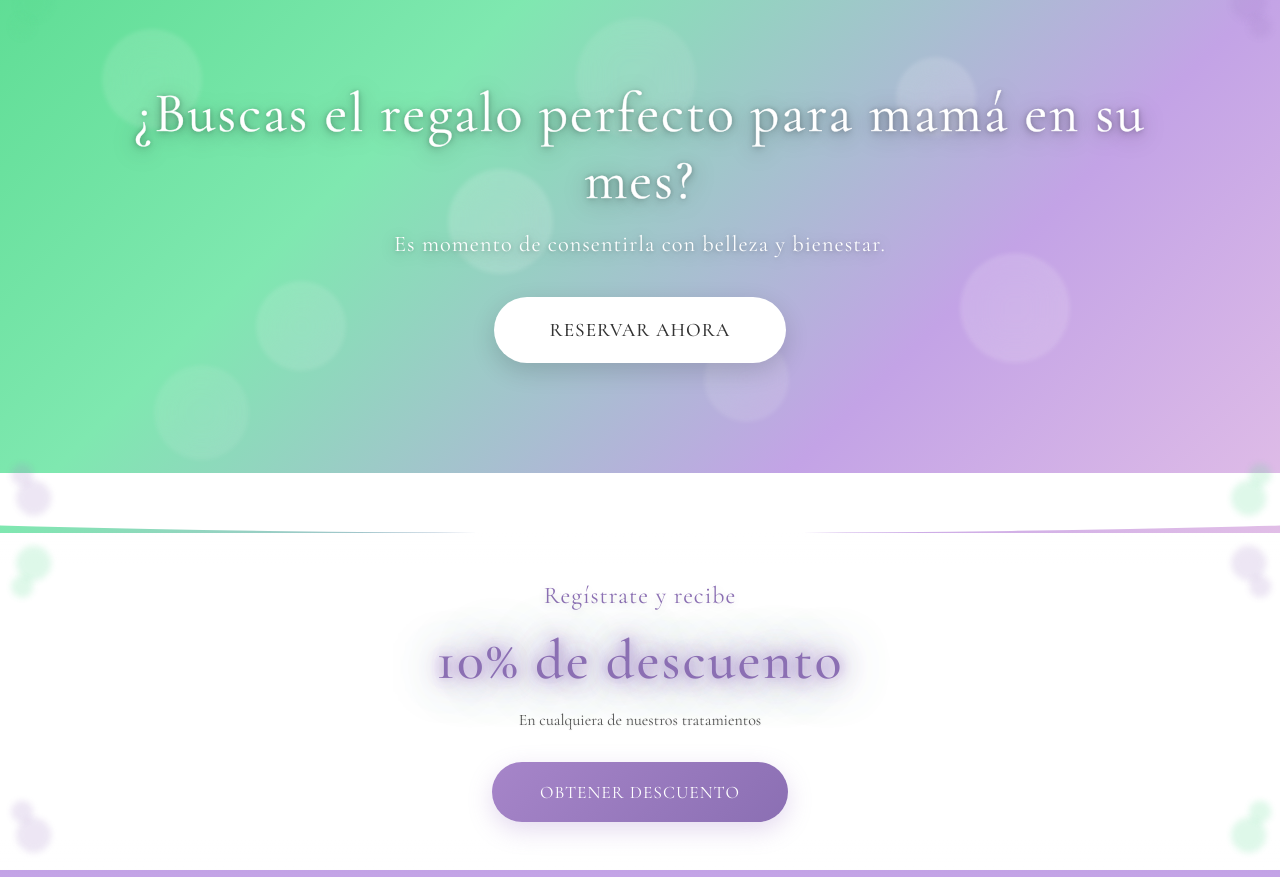
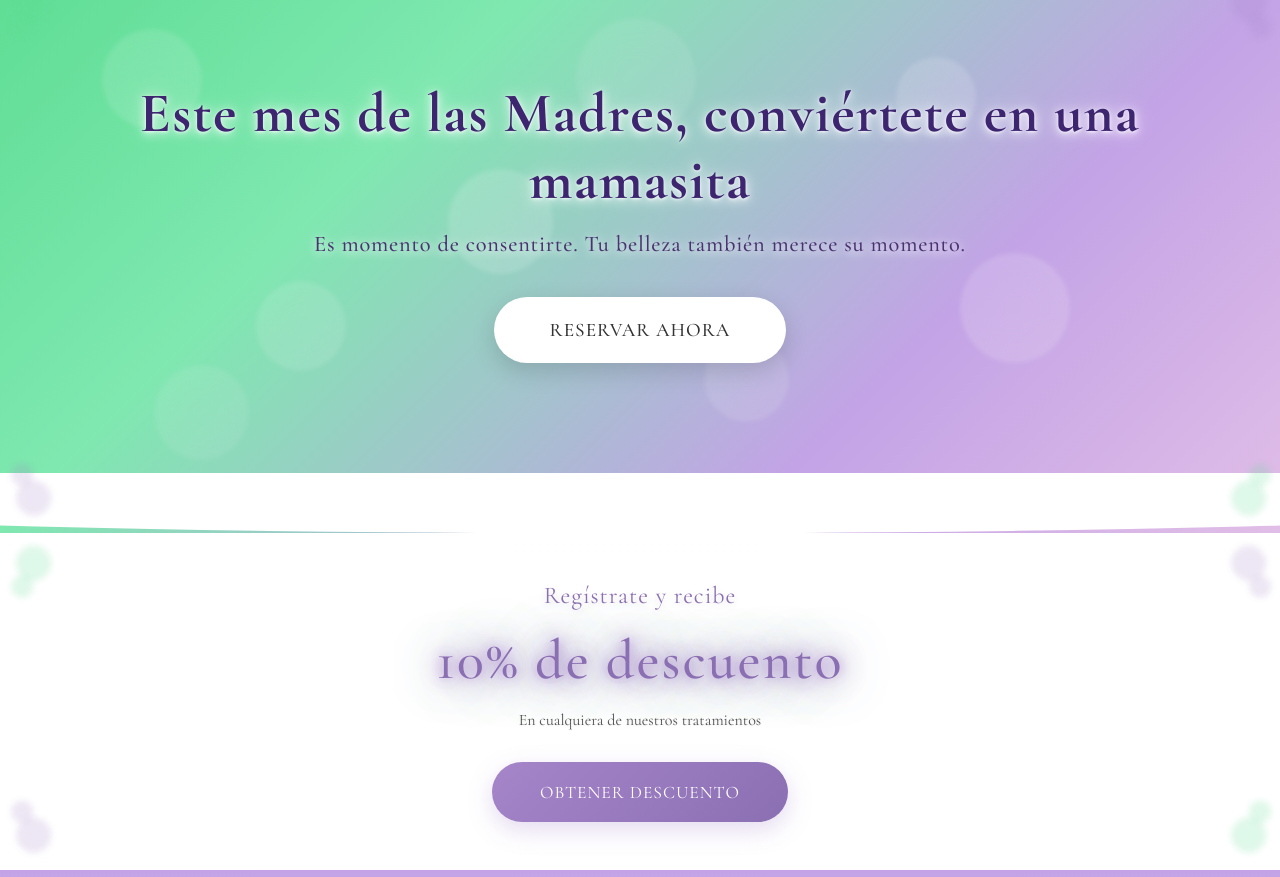
Before and after one commit to gar46/EnLineaSpa, a plain HTML site: page index.html in a window 1280 px wide. Shown: the part 1743-2620 px from the top of the page. Drawn offline with nearby package versions, Linux system fonts and the light colour scheme; no server answers; a web font is replaced by a local one.

Commit message:
Cambiar copy del Dia de las Madres y mejorar legibilidad del texto
- Nuevo titulo "Este mes de las Madres, conviertete en una mamasita" mas aspiracional y juguetona con el gancho "mamasita".
- Nuevo subtitulo "Es momento de consentirte. Tu belleza tambien merece su momento." con enfoque en el autocuidado.
- Cambiar color del texto de blanco (ilegible sobre el fondo verde-morado claro) a morado oscuro (#3d2570 para titulo, #4a3370 para subtitulo).
- Reemplazar text-shadow oscuro por halo blanco semitransparente para asegurar contraste sobre el degradado de fondo claro.
- Aumentar font-weight del titulo a 700 y del subtitulo a 500 para mayor presencia visual.
- Eliminar webkit-text-stroke blanco que difuminaba los bordes del texto.

Co-authored-by: Cursor <cursoragent@cursor.com>

```diff
--- a/index.html
+++ b/index.html
@@ -106,8 +106,8 @@
             <div class="reserva-bubble rb-8"></div>
         </div>
         <div class="reserva-content">
-            <h1 class="reserva-title">¿Buscas el regalo perfecto para mamá en su mes?</h1>
-            <p class="reserva-subtitle">Es momento de consentirla con belleza y bienestar.</p>
+            <h1 class="reserva-title">Este mes de las Madres, conviértete en una mamasita</h1>
+            <p class="reserva-subtitle">Es momento de consentirte. Tu belleza también merece su momento.</p>
             <button class="btn-reserva" onclick="abrirModalAgenda()">Reservar ahora</button>
         </div>
         <div class="reserva-wave"></div>
--- a/styles.css
+++ b/styles.css
@@ -1674,25 +1674,24 @@ img {
 
 .reserva-title {
   font-size: 3.5rem;
-  font-weight: 400;
-  color: var(--white);
+  font-weight: 700;
+  color: #3d2570;
   margin-bottom: 1rem;
-  letter-spacing: 2px;
-  text-shadow: 0 4px 25px rgba(0, 0, 0, 0.4),
-               0 2px 10px rgba(0, 0, 0, 0.3),
-               0 0 5px rgba(0, 0, 0, 0.2);
+  letter-spacing: 1.5px;
+  text-shadow: 0 2px 10px rgba(255, 255, 255, 0.9),
+               0 0 20px rgba(255, 255, 255, 0.6),
+               0 1px 3px rgba(255, 255, 255, 0.8);
   line-height: 1.2;
-  -webkit-text-stroke: 0.5px rgba(255, 255, 255, 0.8);
 }
 
 .reserva-subtitle {
   font-size: 1.4rem;
-  font-weight: 400;
-  color: rgba(255, 255, 255, 0.98);
+  font-weight: 500;
+  color: #4a3370;
   margin-bottom: 2.5rem;
-  letter-spacing: 1px;
-  text-shadow: 0 3px 15px rgba(0, 0, 0, 0.35),
-               0 1px 5px rgba(0, 0, 0, 0.25);
+  letter-spacing: 0.8px;
+  text-shadow: 0 2px 8px rgba(255, 255, 255, 0.85),
+               0 0 15px rgba(255, 255, 255, 0.5);
 }
 
 .btn-reserva {
```
